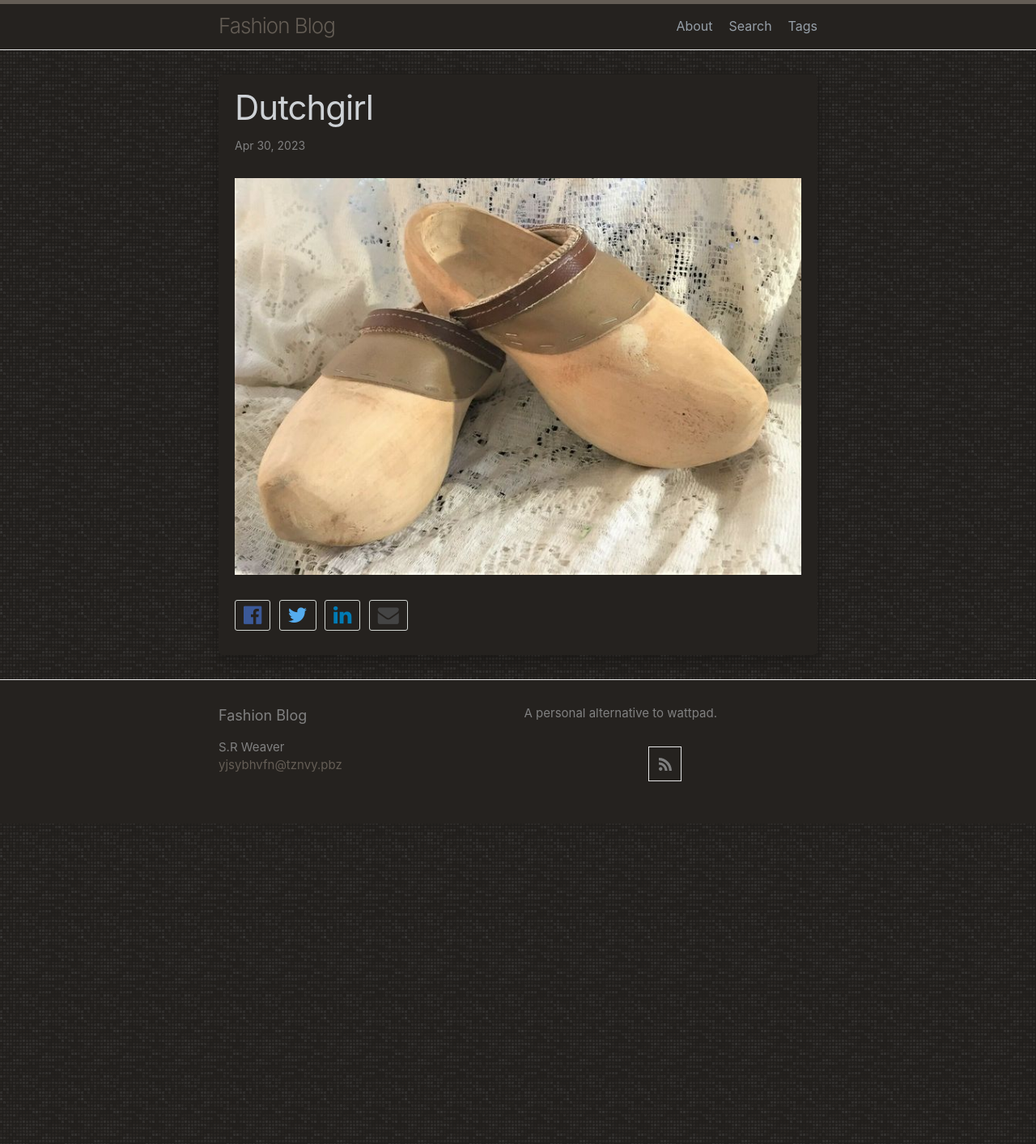
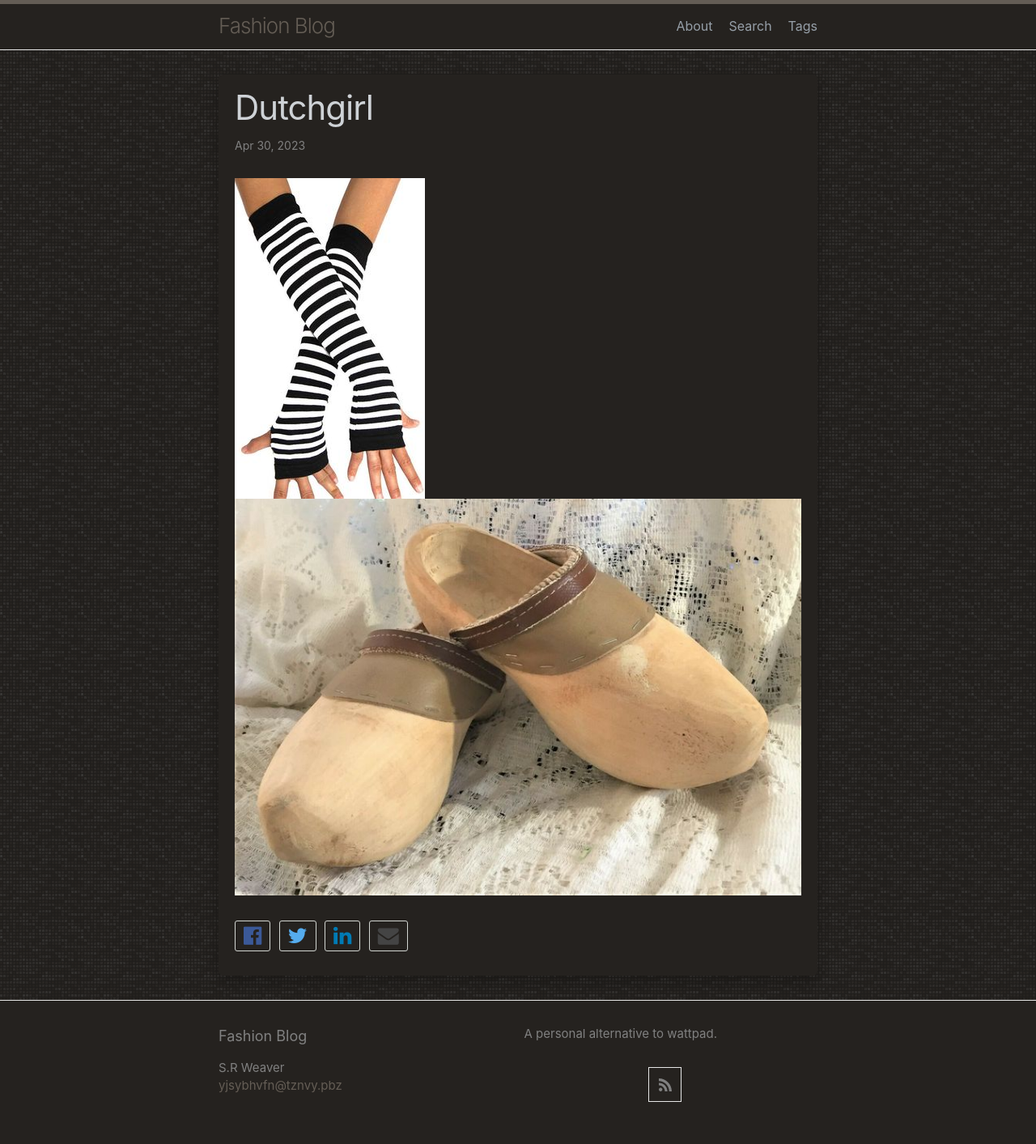
Before and after one commit to LWFlouisa/FashionBlog, a Jekyll site: the page built from _posts/2023-04-30-dutchgirl.md, in a window 1280 px wide. Shown: the whole page at 81% size. Built offline with Jekyll 4.4.1, drawn with Linux system fonts in a browser that asks for light colours; our own code applies the rules of GitHub Pages for plain Markdown files.

Commit message:
Update 2023-04-30-dutchgirl.md

```diff
--- a/_posts/2023-04-30-dutchgirl.md
+++ b/_posts/2023-04-30-dutchgirl.md
@@ -1 +1,2 @@
+![Wristlets](https://github.com/LWFlouisa/FashionBlog/blob/main/images/DutchWoman/6ad51e24a125fd434ae80ad9be42aeb6.jpg?raw=true)
 ![Wooden Shoes](https://github.com/LWFlouisa/FashionBlog/blob/main/images/DutchWoman/359c4b8a10c4ef1731198380fd767728.jpg?raw=true)
```
